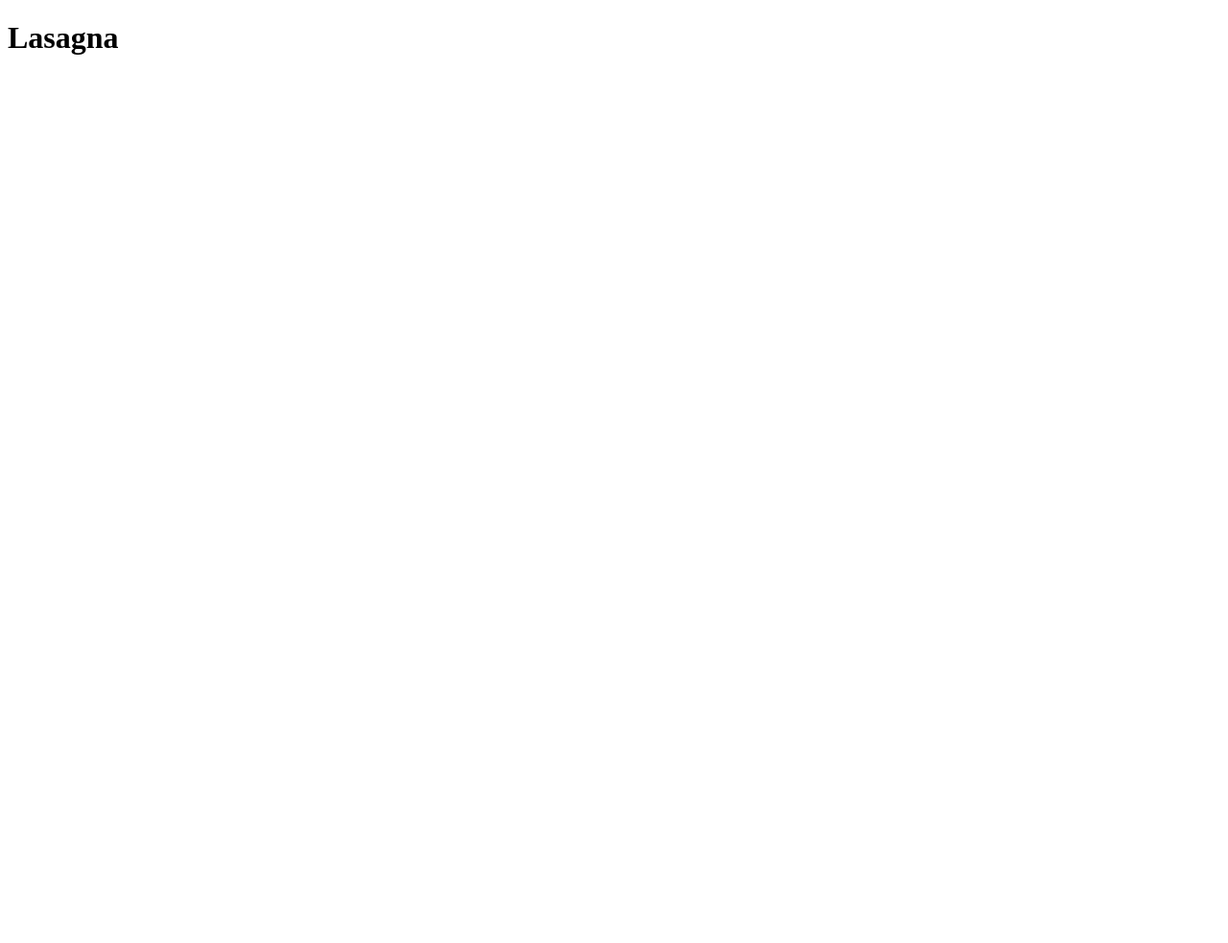
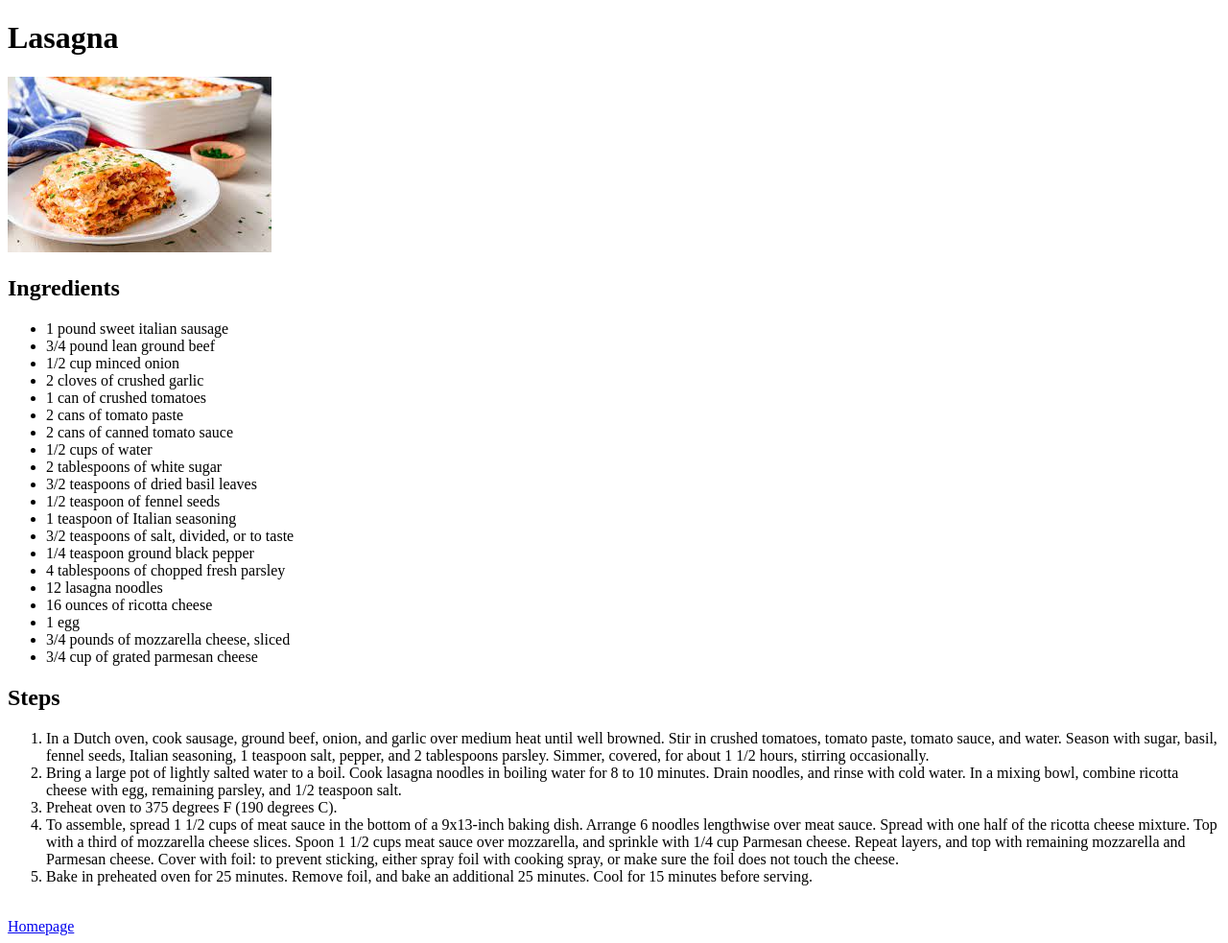
Before and after one commit to LouieTang/odin-recipes, a plain HTML site: page recipes/lasagna.html in a window 1280 px wide. Shown: the whole page at 96% size. Before the commit the page ends 800 px from the top, so only its background shows below. Drawn offline with Linux system fonts and the light colour scheme.

Commit message:
finished lasagna page, added photo

```diff
--- a/recipes/lasagna.html
+++ b/recipes/lasagna.html
@@ -8,5 +8,49 @@
 </head>
 <body>
     <h1>Lasagna</h1>
+    <img src="../lasagna.jpeg">
+    <h2>Ingredients</h2>
+    <ul>
+        <li>1 pound sweet italian sausage</li>
+        <li>3/4 pound lean ground beef</li>
+        <li>1/2 cup minced onion</li>
+        <li>2 cloves of crushed garlic</li>
+        <li>1 can of crushed tomatoes</li>
+        <li>2 cans of tomato paste</li>
+        <li>2 cans of canned tomato sauce</li>
+        <li>1/2 cups of water</li>
+        <li>2 tablespoons of white sugar</li>
+        <li>3/2 teaspoons of dried basil leaves</li>
+        <li>1/2 teaspoon of fennel seeds</li>
+        <li>1 teaspoon of Italian seasoning</li>
+        <li>3/2 teaspoons of salt, divided, or to taste</li>
+        <li>1/4 teaspoon ground black pepper</li>
+        <li>4 tablespoons of chopped fresh parsley</li>
+        <li>12 lasagna noodles</li>
+        <li>16 ounces of ricotta cheese</li>
+        <li>1 egg</li>
+        <li>3/4 pounds of mozzarella cheese, sliced</li>
+        <li>3/4 cup of grated parmesan cheese</li>
+    </ul>
+    <h2>Steps</h2>
+    <ol>
+        <li>
+            In a Dutch oven, cook sausage, ground beef, onion, and garlic over medium heat until well browned. Stir in crushed tomatoes, tomato paste, tomato sauce, and water. Season with sugar, basil, fennel seeds, Italian seasoning, 1 teaspoon salt, pepper, and 2 tablespoons parsley. Simmer, covered, for about 1 1/2 hours, stirring occasionally.
+        </li>
+        <li>
+            Bring a large pot of lightly salted water to a boil. Cook lasagna noodles in boiling water for 8 to 10 minutes. Drain noodles, and rinse with cold water. In a mixing bowl, combine ricotta cheese with egg, remaining parsley, and 1/2 teaspoon salt.
+        </li>
+        <li>
+            Preheat oven to 375 degrees F (190 degrees C).
+        </li>
+        <li>
+            To assemble, spread 1 1/2 cups of meat sauce in the bottom of a 9x13-inch baking dish. Arrange 6 noodles lengthwise over meat sauce. Spread with one half of the ricotta cheese mixture. Top with a third of mozzarella cheese slices. Spoon 1 1/2 cups meat sauce over mozzarella, and sprinkle with 1/4 cup Parmesan cheese. Repeat layers, and top with remaining mozzarella and Parmesan cheese. Cover with foil: to prevent sticking, either spray foil with cooking spray, or make sure the foil does not touch the cheese.
+        </li>
+        <li>
+            Bake in preheated oven for 25 minutes. Remove foil, and bake an additional 25 minutes. Cool for 15 minutes before serving.
+        </li>
+    </ol>
+    <br>
+    <a href="../index.html">Homepage</a>
 </body>
 </html>
```
Also changed, not shown: lasagna.jpeg (added).
